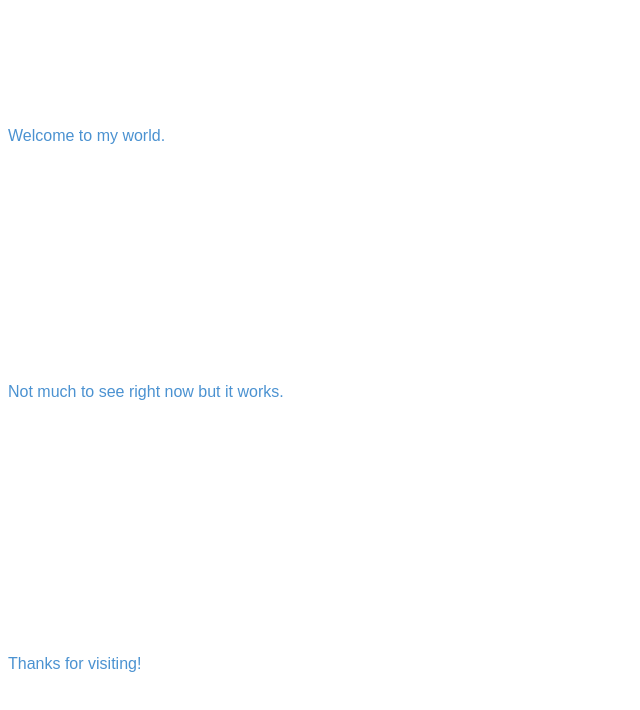
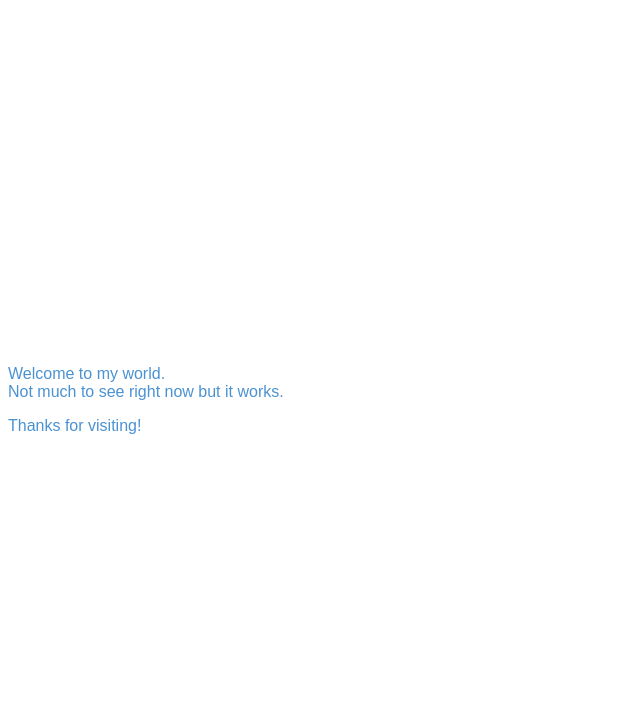
Before and after one commit to tqwhite/tqwhite.github.io, a plain HTML site: page index.html in a window 1280 px wide. Shown: the whole page, without its empty margins (0-640 px from the left). Drawn offline with nearby package versions, Linux system fonts and the light colour scheme.

Commit message:
initializing repo

```diff
--- a/index.html
+++ b/index.html
@@ -44,9 +44,9 @@ justify-content: space-around;
 	--></style>
 
 </head>
-<body>
-<div class='horz'>
-<div id='centralContainer' class='vert' style='width:40vw;'>
+<body class='horz'>
+<div class='vert'>
+<div id='centralContainer' style='width:40vw;'>
 	<div>Welcome to my world.</div>
 	<div>Not much to see right now but it works.</div>
 </div>
```
